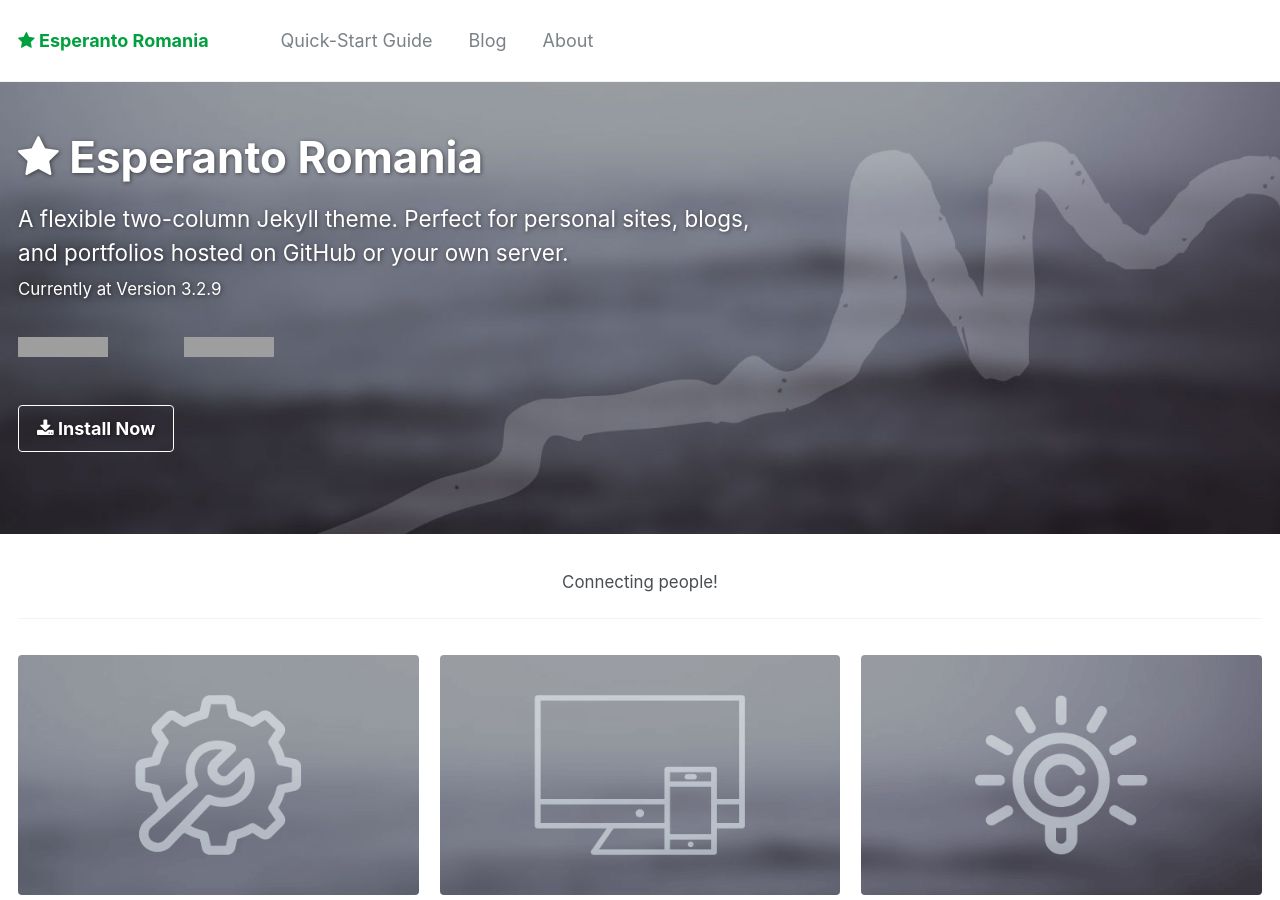
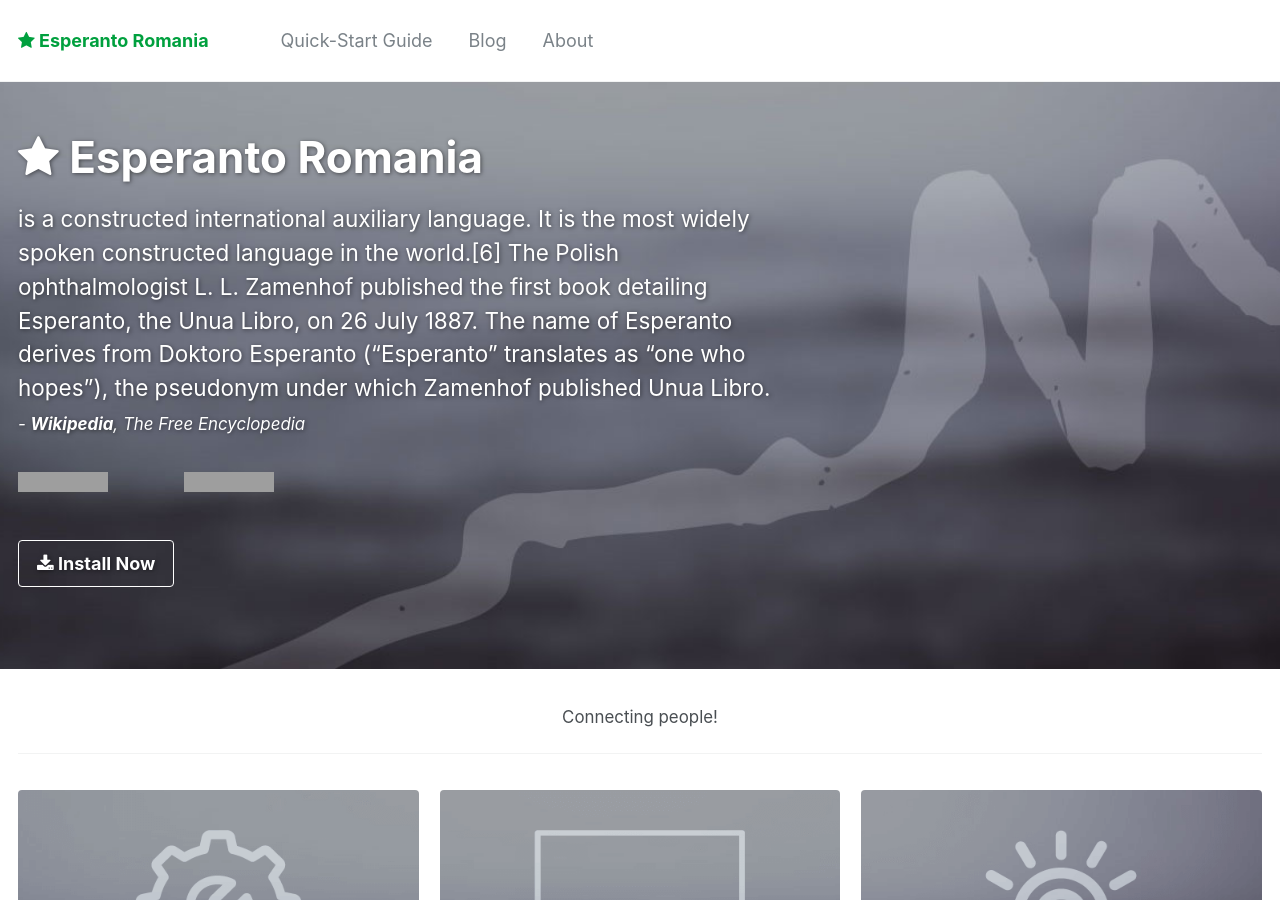
Before and after one commit to esperanto-ro/esperanto-ro.github.io, a Jekyll site: the page built from _pages/home.md, in a window 1280 px wide and 900 px high. Built offline with Jekyll 4.4.1, drawn with Linux system fonts in a browser that asks for light colours; grey boxes are pictures that could not be loaded.

Commit message:
Updated splash text on home page

```diff
--- a/_pages/home.md
+++ b/_pages/home.md
@@ -8,7 +8,7 @@
   cta_label: "<i class='fa fa-download'></i> Install Now"
   cta_url: "/docs/quick-start-guide/"
   caption:
-excerpt: 'A flexible two-column Jekyll theme. Perfect for personal sites, blogs, and portfolios hosted on GitHub or your own server.<br /> <small>Currently at Version 3.2.9</small><br /><br /> {::nomarkdown}<iframe style="display: inline-block;" src="https://ghbtns.com/github-btn.html?user=esperanto-ro&repo=esperanto-ro.github.io&type=star&count=true&size=large" frameborder="0" scrolling="0" width="160px" height="30px"></iframe> <iframe style="display: inline-block;" src="https://ghbtns.com/github-btn.html?user=esperanto-ro&repo=esperanto-ro.github.io&type=fork&count=true&size=large" frameborder="0" scrolling="0" width="158px" height="30px"></iframe>{:/nomarkdown}'
+excerpt: 'is a constructed international auxiliary language. It is the most widely spoken constructed language in the world.[6] The Polish ophthalmologist L. L. Zamenhof published the first book detailing Esperanto, the Unua Libro, on 26 July 1887. The name of Esperanto derives from Doktoro Esperanto ("Esperanto" translates as "one who hopes"), the pseudonym under which Zamenhof published Unua Libro.<br /> <small><i> - <b>Wikipedia</b>, The Free Encyclopedia</i></small><br /><br /> {::nomarkdown}<iframe style="display: inline-block;" src="https://ghbtns.com/github-btn.html?user=esperanto-ro&repo=esperanto-ro.github.io&type=star&count=true&size=large" frameborder="0" scrolling="0" width="160px" height="30px"></iframe> <iframe style="display: inline-block;" src="https://ghbtns.com/github-btn.html?user=esperanto-ro&repo=esperanto-ro.github.io&type=fork&count=true&size=large" frameborder="0" scrolling="0" width="158px" height="30px"></iframe>{:/nomarkdown}'
 feature_row:
   - image_path: mm-customizable-feature.png
     alt: "customizable"
```
